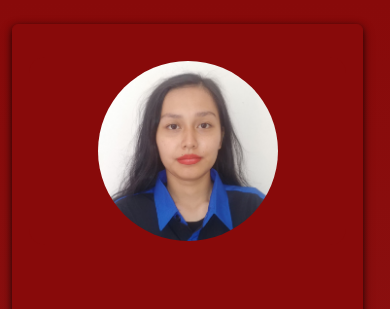
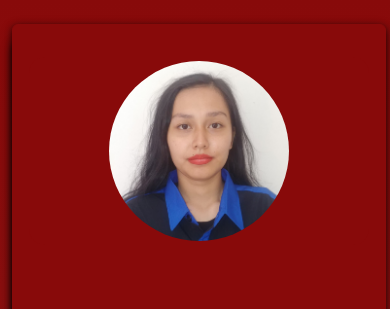
Before and after one commit to moordee/pkl, a plain HTML site: page cv.html in a window 390 px wide. Shown: the top 309 px of the page. Drawn offline with nearby package versions, Linux system fonts and the light colour scheme; a script that the page names is missing.

Commit message:
1.1.1 - improving responsiveness

```diff
--- a/cv.html
+++ b/cv.html
@@ -40,7 +40,7 @@
     <div class="container-fluid py-4">
       <header>
         <div
-          class="card text-white bg-primary my-sm-2 my-md-4 z-2 mx-sm-2 mx-md-4 position-relative" style="width: 96%;"
+          class="card text-white bg-primary my-sm-2 my-md-4 z-2 mx-sm-2 mx-md-4 position-absolute" style="width: 96%;"
         >
           <div class="card-body">
             <div class="row justify-content-evenly">
@@ -90,7 +90,7 @@
               </div>
 
               <!-- Skill Section -->
-              <div class="mb-3">
+              <div class="mb-3 position-relative">
                 <div class="bg-primary text-white px-3 py-2 rounded-3 mb-3">
                   <h5 class="mb-0 text-white fw-bold">Skill</h5>
                 </div>
```
